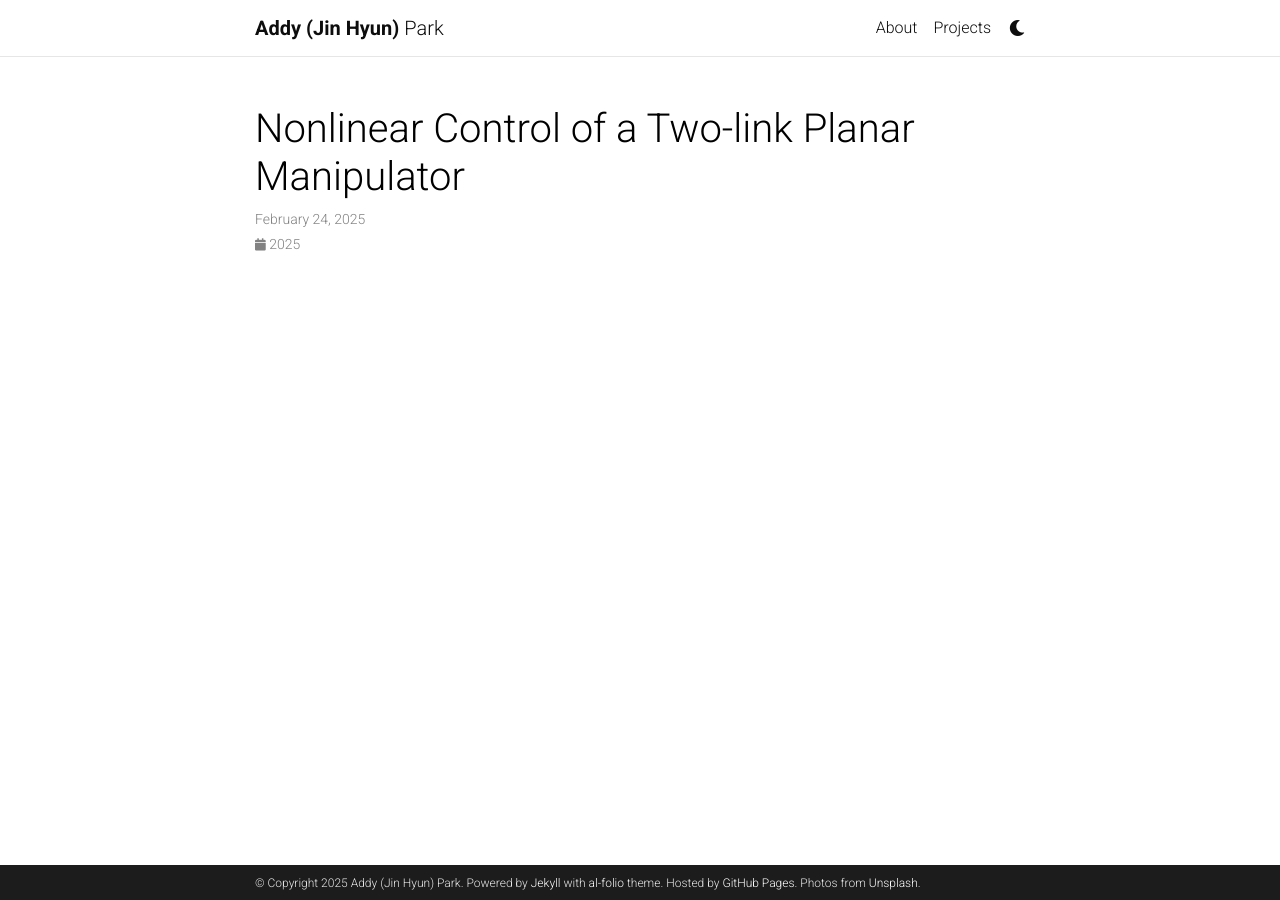
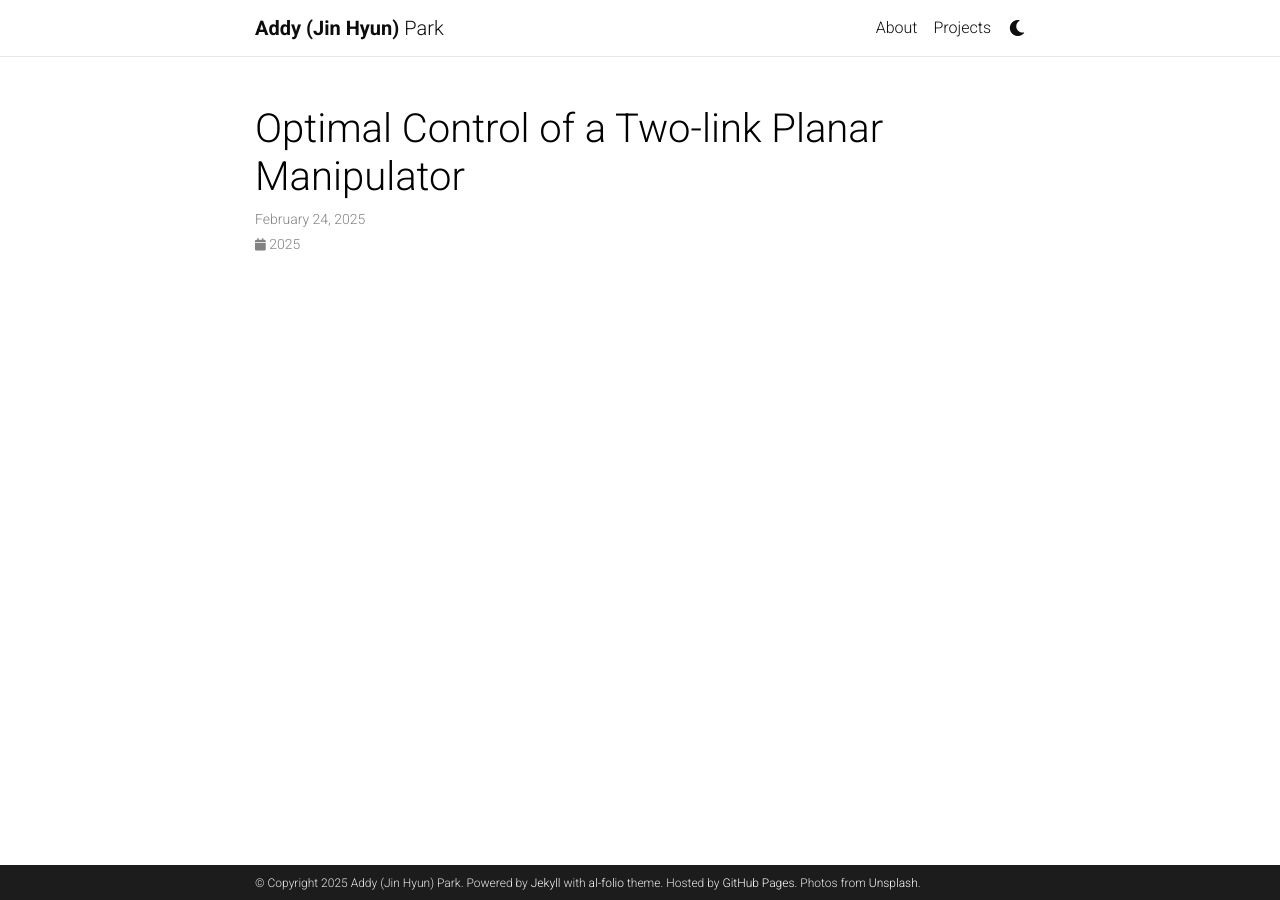
Before and after one commit to jinhyunpark2459/jinhyunpark2459.github.io, a Jekyll site: the page built from _projects/multi_project.md, in a window 1280 px wide. Built offline with Jekyll 4.4.1, drawn with Linux system fonts in a browser that asks for light colours; full-size pictures stand in for the smaller copies a plugin makes; comment, search, counter and statistics services are not loaded; a style sheet for code colours, icons or effects is not loaded.

Commit message:
Update SCP project

```diff
--- a/_projects/multi_project.md
+++ b/_projects/multi_project.md
@@ -1,7 +1,7 @@
 ---
 layout: post
-title: Nonlinear Control of a Two-link Planar Manipulator
-description: Nonlinear control of a two-link planar manipulator using feedback linearization and Linear-Quadratic Regulator. Still a work in progress!
+title: Optimal Control of a Two-link Planar Manipulator
+description: Nonlinear control of a two-link planar manipulator using feedback linearization and Linear-Quadratic Regulator (LQR). Still a work in progress!
 img: assets/img/robot_arm.png
 redirect: /assets/pdf/two_link_manipulator.pdf
 ---
```
Also changed, not shown: _projects/rocket_landing.md (+2 -2 lines), 1 other file.
